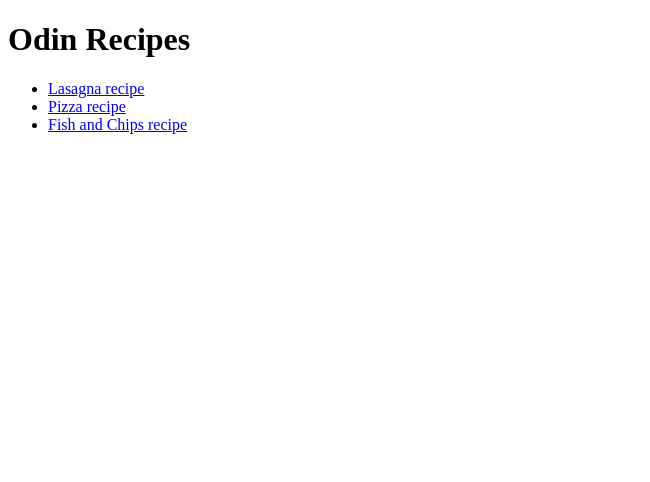
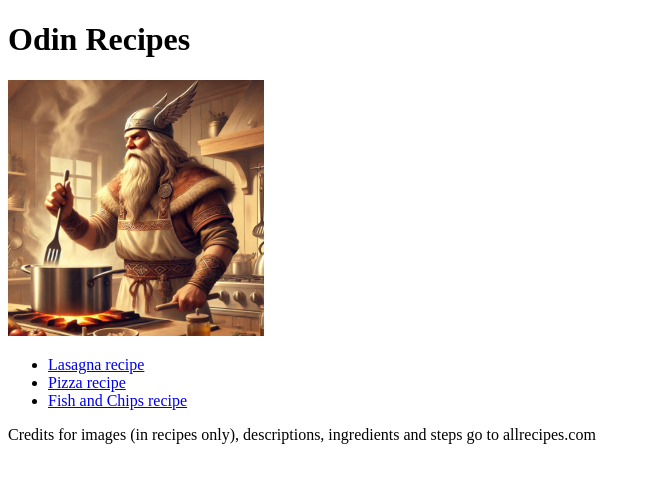
Before and after one commit to OfirTzrik/odin-recipes, a plain HTML site: page index.html in a window 1280 px wide. Shown: the whole page, without its empty margins (0-650 px from the left). Drawn offline with Linux system fonts and the light colour scheme.

Commit message:
Detailed credits and Odin picture
Added more detailed credits (moved to homepage) and also added a
picture of Odin cooking in a kitchen to the homepage.

```diff
--- a/index.html
+++ b/index.html
@@ -6,10 +6,12 @@
     </head>
     <body>
         <h1>Odin Recipes</h1>
+        <img src="images/odin-cooking.png" alt="picture of Odin cooking in a kitchen" height="256" width="256">
         <ul>
             <li><a href="recipes/lasagna.html">Lasagna recipe</a></li>
             <li><a href="recipes/pizza.html">Pizza recipe</a></li>
             <li><a href="recipes/fish-and-chips.html">Fish and Chips recipe</a></li>
         </ul>
+        <p>Credits for images (in recipes only), descriptions, ingredients and steps go to allrecipes.com</p>
     </body>
 </html>
```
Also changed, not shown: recipes/fish-and-chips.html (+0 -1 lines), recipes/lasagna.html (+0 -1 lines), recipes/pizza.html (+0 -1 lines), images/odin-cooking.png (added).
